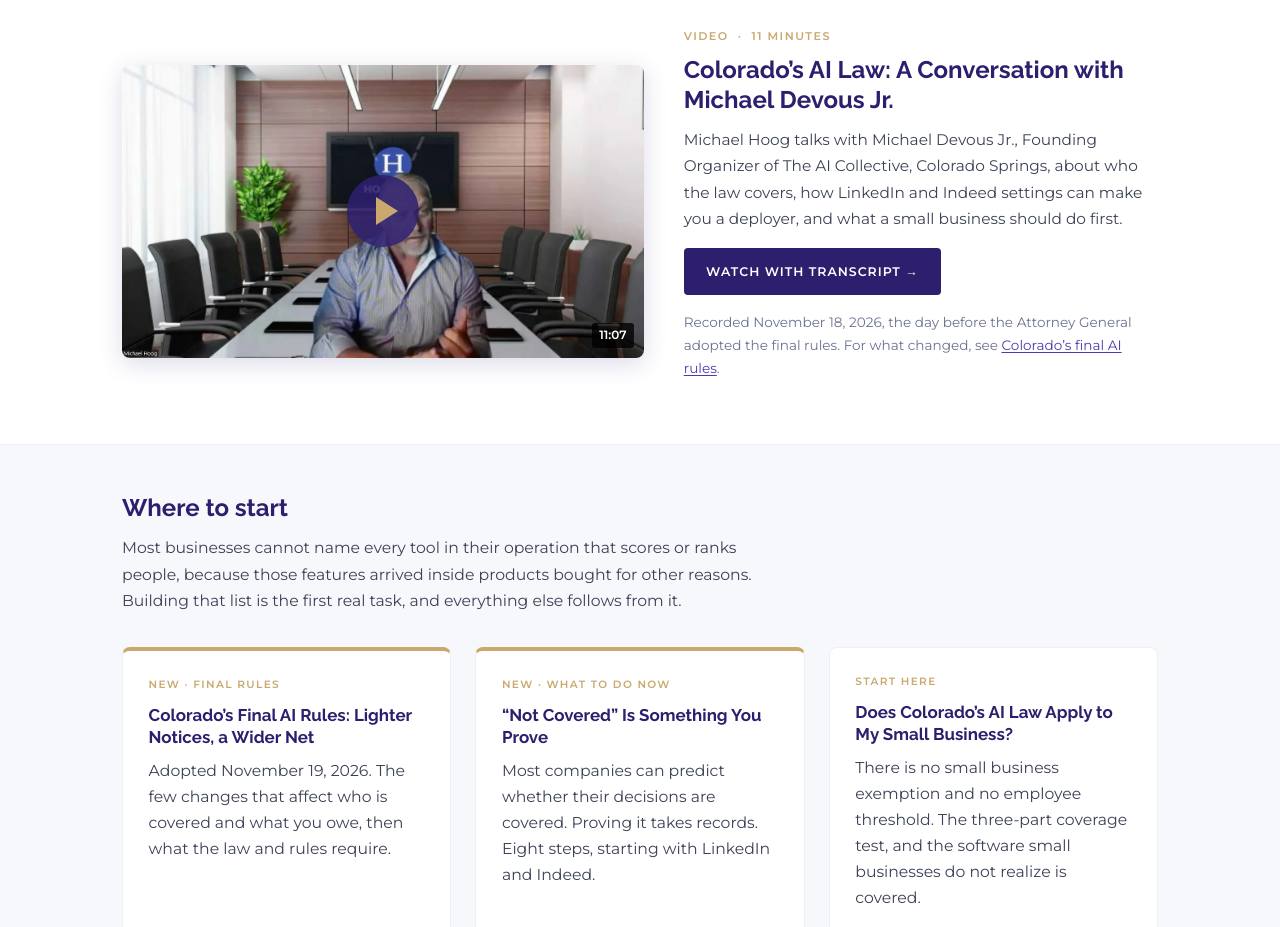
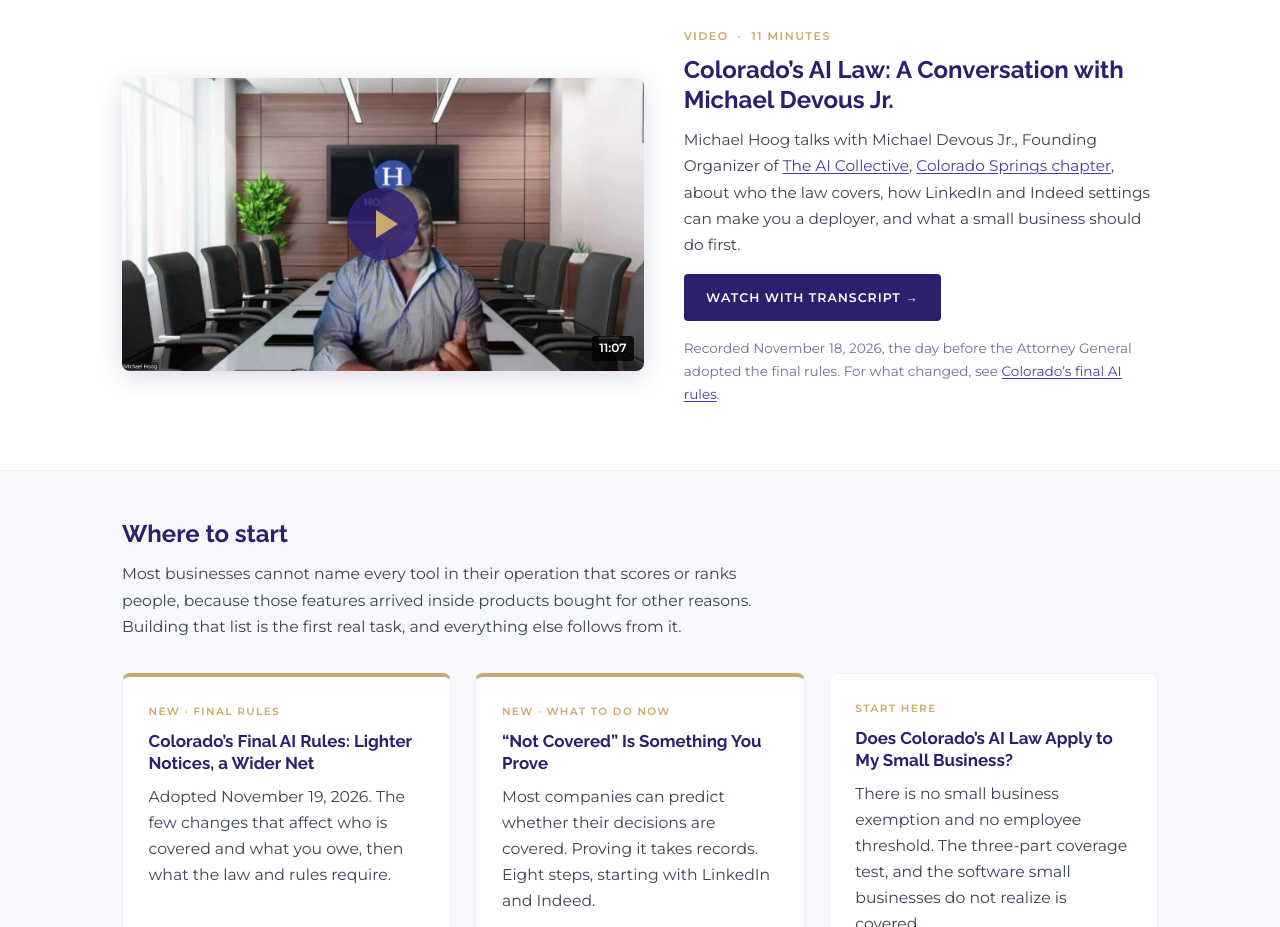
Before and after one commit to HoogLaw/hooglaw.github.io, a plain HTML site: page ai-compliance/index.html in a window 1280 px wide. Shown: the part 3940-4867 px from the top of the page. Drawn offline with Linux system fonts and the light colour scheme.

Commit message:
Link the AI Collective and its Colorado Springs chapter on the AI hub
Co-Authored-By: Claude Opus 5.5 <noreply@anthropic.com>

```diff
--- a/ai-compliance/index.html
+++ b/ai-compliance/index.html
@@ -377,6 +377,7 @@
     .video-band .kicker{font-size:0.7rem;font-weight:700;letter-spacing:0.13em;text-transform:uppercase;color:var(--gold);margin-bottom:0.6rem;}
     .video-band h2{font-size:1.5rem;margin-bottom:0.75rem;}
     .video-band p{font-size:0.96rem;line-height:1.7;margin-bottom:1rem;}
+    .video-band p a{color:var(--purple);text-decoration:underline;text-underline-offset:2px;}
     .video-band .dated{font-size:0.85rem;color:var(--text-muted);}
     .video-band .dated a{color:var(--purple);text-decoration:underline;text-underline-offset:2px;}
     .video-thumb{position:relative;display:block;border-radius:var(--radius-lg);overflow:hidden;box-shadow:0 6px 24px rgba(45,31,110,0.16);}
@@ -528,7 +529,7 @@
       <div>
         <div class="kicker">Video &nbsp;&middot;&nbsp; 11 minutes</div>
         <h2>Colorado&rsquo;s AI Law: A Conversation with Michael Devous Jr.</h2>
-        <p>Michael Hoog talks with Michael Devous Jr., Founding Organizer of The AI Collective, Colorado Springs, about who the law covers, how LinkedIn and Indeed settings can make you a deployer, and what a small business should do first.</p>
+        <p>Michael Hoog talks with Michael Devous Jr., Founding Organizer of <a href="https://www.aicollective.com/">The AI Collective</a>, <a href="https://www.aicollective.com/chapters/colorado-springs">Colorado Springs chapter</a>, about who the law covers, how LinkedIn and Indeed settings can make you a deployer, and what a small business should do first.</p>
         <a class="btn-law" href="colorado-ai-law-video-conversation.html">Watch with transcript &rarr;</a>
         <p class="dated" style="margin-top:1rem;">Recorded November 18, 2026, the day before the Attorney General adopted the final rules. For what changed, see <a href="colorado-final-ai-rules-adopted.html">Colorado&rsquo;s final AI rules</a>.</p>
       </div>
```
